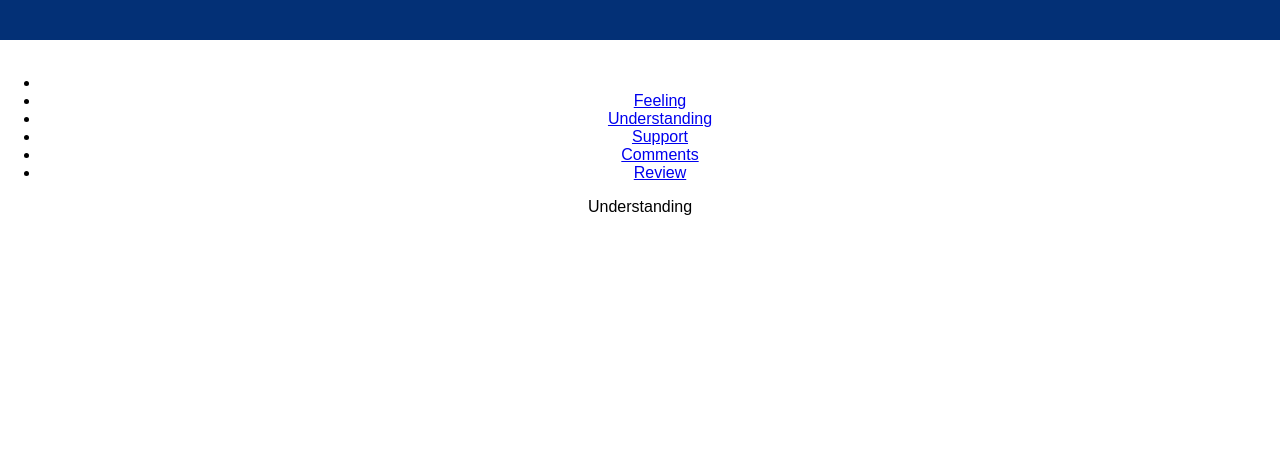
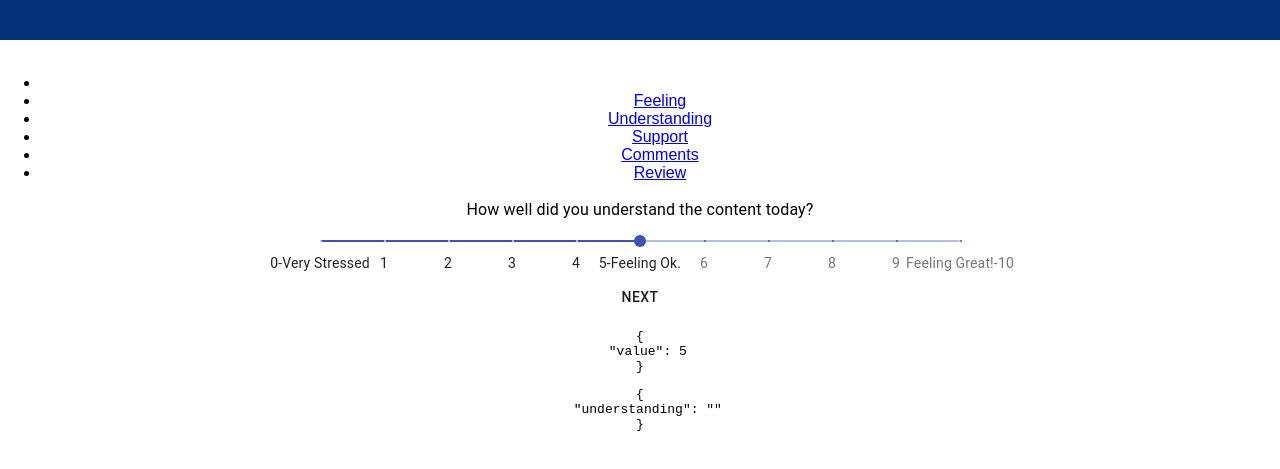
Before and after one commit to ayriela/redux-feedback-loop, a React app: page /#/understanding in a window 1280 px wide. Shown: the part 105-574 px from the top of the page. Built offline with nearby package versions, Linux system fonts and the light colour scheme.

Commit message:
working value slider and redux state update

```diff
--- a/package.json
+++ b/package.json
@@ -9,8 +9,11 @@
     "pg": "^7.4.1",
     "react": "^16.8.6",
     "react-dom": "^16.8.6",
+    "react-redux": "^7.1.1",
     "react-router-dom": "^5.1.2",
-    "react-scripts": "^3.0.1"
+    "react-scripts": "^3.0.1",
+    "redux": "^4.0.4",
+    "redux-logger": "^3.0.6"
   },
   "devDependencies": {
     "nodemon": "^1.18.5"
--- a/src/components/App/App.css
+++ b/src/components/App/App.css
@@ -16,3 +16,8 @@
 .App-intro {
   font-size: large;
 }
+
+.slide{
+  width: 50%;
+  margin: auto;
+}
--- a/src/components/App/App.js
+++ b/src/components/App/App.js
@@ -2,6 +2,7 @@ import React, { Component } from 'react';
 import axios from 'axios';
 import './App.css';
 import { HashRouter as Router, Route, Link } from 'react-router-dom';
+import {connect} from 'react-redux';
 
 
 import Feeling from '../Feeling/Feeling';
@@ -46,10 +47,14 @@ class App extends Component {
           <Route exact path="/comments" component={Comments}/>
           <Route exact path="/review" component={Review}/>
           </Router>
-
+        <pre>{JSON.stringify(this.props, null, 2)}</pre>
       </div>
     );
   }
 }
 
-export default App;
+const mapReduxStateToProps=(reduxState)=>{
+  return reduxState;
+}
+
+export default connect(mapReduxStateToProps)(App);
--- a/src/components/Understanding/Understanding.js
+++ b/src/components/Understanding/Understanding.js
@@ -1,13 +1,98 @@
 import React, { Component } from 'react';
+import Slider from '@material-ui/core/Slider';
+import Typography from '@material-ui/core/Typography';
+import Button from '@material-ui/core/Button';
+import { connect } from 'react-redux';
 
 class Understanding extends Component {
+     marks = [
+        {
+            value: 0,
+            label: '0-Very Stressed',
+        },
+        {
+            value: 1,
+            label: '1',
+        },
+        {
+            value: 2,
+            label: '2',
+        },
+        {
+            value: 3,
+            label: '3',
+        },
+        {
+            value: 4,
+            label: '4',
+        },
+        {
+            value: 5,
+            label: '5-Feeling Ok.',
+        },
+        {
+            value: 6,
+            label: '6',
+        },
+        {
+            value: 7,
+            label: '7',
+        },
+        {
+            value: 8,
+            label: '8',
+        },
+        {
+            value: 9,
+            label: '9',
+        },
+        {
+            value: 10,
+            label: 'Feeling Great!-10',
+        },
+    ];
+
+    state={
+        value: 5,
+    };
+
+    setValue=(value)=>{
+        console.log(value);
+        this.setState({
+            value: value,
+        })
+    }
+
+    setStore=(actionType)=>{
+        this.props.dispatch({type: actionType, payload: this.state.value})
+    }
+
+
   render() {
     return (
       <div className="slide">
-       <p>Understanding</p>
+        <Typography id="discrete-slider" gutterBottom>
+        How well did you understand the content today?
+        </Typography>
+        <Slider
+        defaultValue={this.state.value}
+        aria-valuetext={this.marks.label}
+        aria-labelledby="discrete-slider"
+        valueLabelDisplay="auto"
+        range="false"
+        value={this.marks.value}
+        marks={this.marks}
+        step={null}
+        min={0}
+        max={10}
+        onChange={(e, val) => this.val = val}
+        onChangeCommitted={() => this.setValue(this.val)}
+      />
+       <Button className="next" onClick={()=>this.setStore('SET_UNDERSTANDING')}>NEXT</Button>
+       <pre>{JSON.stringify(this.state, null,2)}</pre>
       </div>
     );
   }
 }
 
-export default Understanding;
+export default connect()(Understanding);
--- a/src/index.js
+++ b/src/index.js
@@ -4,5 +4,31 @@ import './index.css';
 import App from './components/App/App';
 import registerServiceWorker from './registerServiceWorker';
 
-ReactDOM.render(<App />, document.getElementById('root'));
+import { createStore, combineReducers, applyMiddleware } from 'redux';
+import { Provider } from 'react-redux';
+import logger from 'redux-logger';
+
+const understanding = (state = '', action) => {
+    if (action.type==='SET_UNDERSTANDING'){
+      return  action.payload;
+    }
+
+    return state;
+  }
+
+
+
+
+
+const reduxStore = createStore(
+    combineReducers({
+      understanding,
+    }),
+    applyMiddleware(logger)
+  );
+
+
+ReactDOM.render(<Provider store={reduxStore}><App /></Provider>, document.getElementById('root'));
+
+
 registerServiceWorker();
```
Also changed, not shown: 1 other file.
